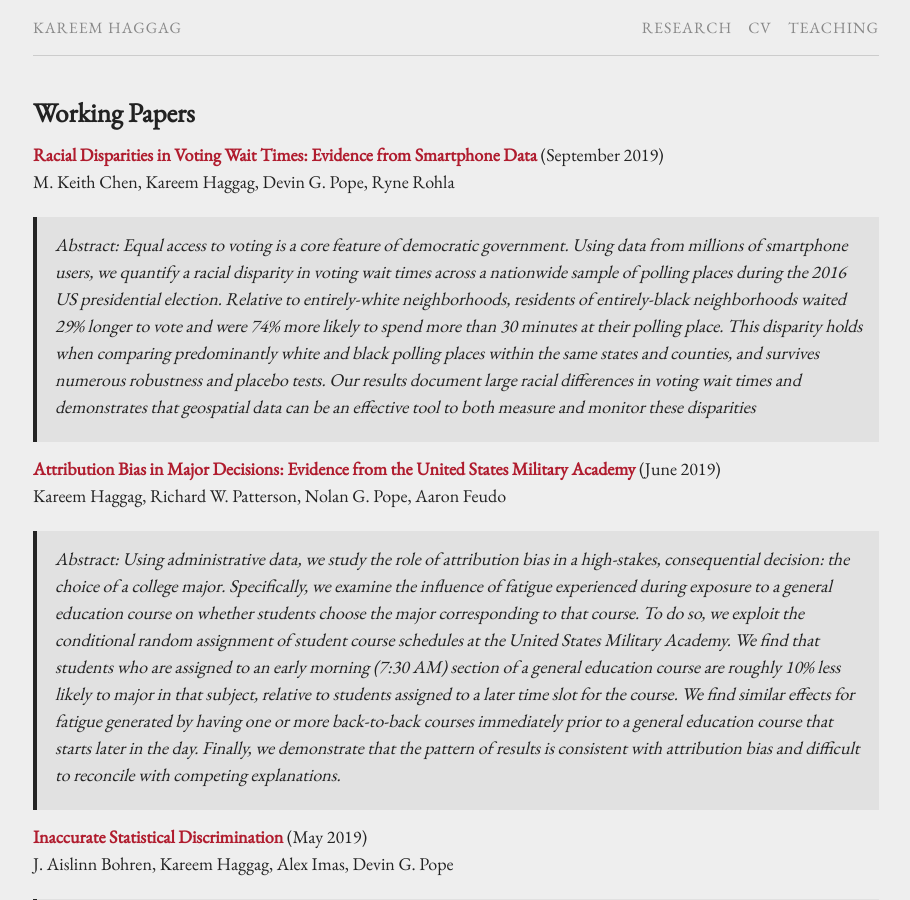
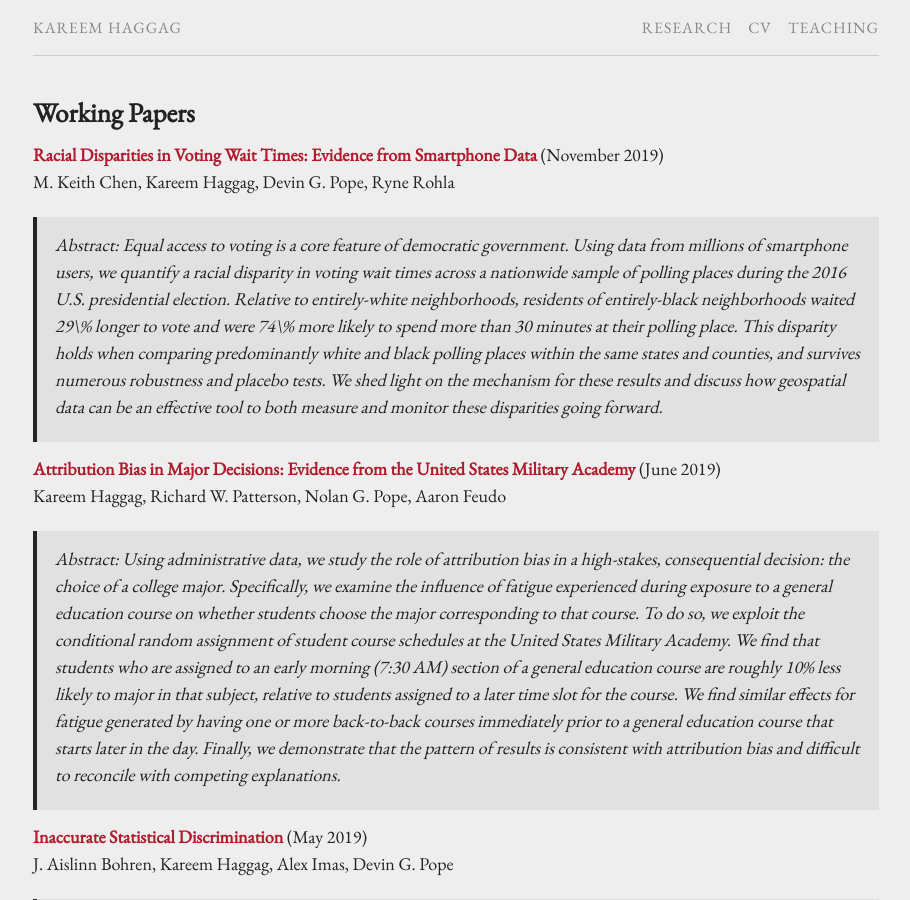
Before and after one commit to kareemhaggag/kareemhaggag.github.io, a Jekyll site: the page built from research.md, in a window 1280 px wide and 900 px high. Shown: the whole window, without its empty margins (184-1094 px from the left). Built offline with Jekyll 4.4.1, drawn with Linux system fonts in a browser that asks for light colours; our own code applies the rules of GitHub Pages for plain Markdown files.

Commit message:
Update Research Page

```diff
--- a/research.md
+++ b/research.md
@@ -4,18 +4,10 @@
 ---
 ## Working Papers
 
-**[Racial Disparities in Voting Wait Times: Evidence from Smartphone Data](https://arxiv.org/pdf/1909.00024.pdf)** (September 2019)<br />
+**[Racial Disparities in Voting Wait Times: Evidence from Smartphone Data](/f/Racial_Disparities_in_Voting_Wait_Times.pdf)** (November 2019)<br />
 M. Keith Chen, Kareem Haggag, Devin G. Pope, Ryne Rohla<br />
 
->Abstract: Equal access to voting is a core feature of democratic government. Using data from
-millions of smartphone users, we quantify a racial disparity in voting wait times across
-a nationwide sample of polling places during the 2016 US presidential election. Relative to entirely-white neighborhoods, residents of entirely-black neighborhoods waited
-29% longer to vote and were 74% more likely to spend more than 30 minutes at their
-polling place. This disparity holds when comparing predominantly white and black
-polling places within the same states and counties, and survives numerous robustness
-and placebo tests. Our results document large racial differences in voting wait times
-and demonstrates that geospatial data can be an effective tool to both measure and
-monitor these disparities
+>Abstract: Equal access to voting is a core feature of democratic government. Using data from millions of smartphone users, we quantify a racial disparity in voting wait times across a nationwide sample of polling places during the 2016 U.S. presidential election. Relative to entirely-white neighborhoods, residents of entirely-black neighborhoods waited 29\% longer to vote and were 74\% more likely to spend more than 30 minutes at their polling place. This disparity holds when comparing predominantly white and black polling places within the same states and counties, and survives numerous robustness and placebo tests. We shed light on the mechanism for these results and discuss how geospatial data can be an effective tool to both measure and monitor these disparities going forward.
 
 **[Attribution Bias in Major Decisions: Evidence from the United States Military Academy](/f/Attribution_Bias_USMA.pdf)** (June 2019)<br />
  Kareem Haggag, Richard W. Patterson, Nolan G. Pope, Aaron Feudo<br />
```
Also changed, not shown: 1 other file.
